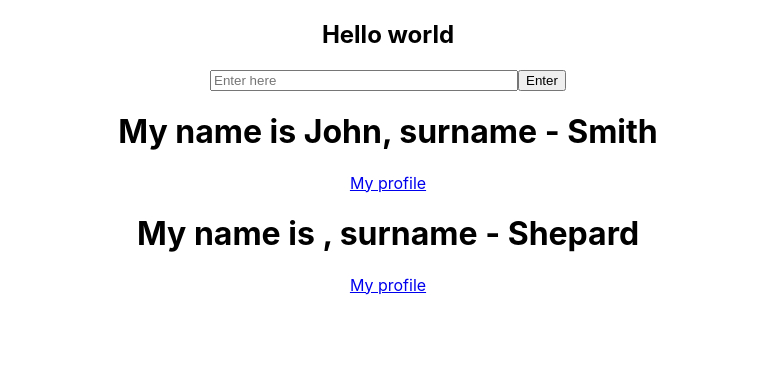
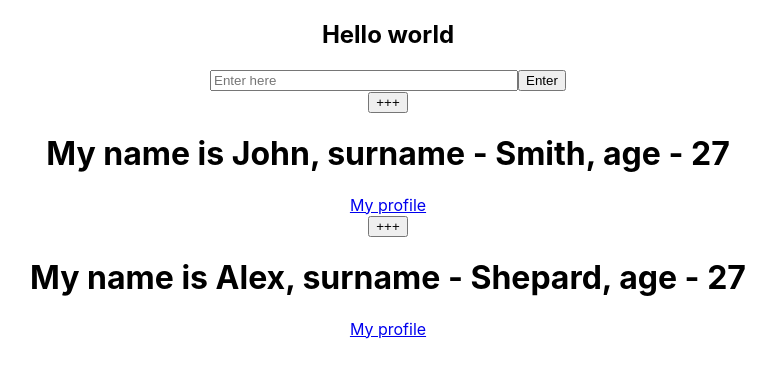
Before and after one commit to AleksandrGubich/ReactCourse2025, a React (Create React App) app in the folder myapp/: page / in a window 1280 px wide. Shown: the top 378 px of the page, without its empty margins (252-1028 px from the left). Built offline with nearby package versions, Linux system fonts and the light colour scheme.

Commit message:
Состояния

```diff
--- a/myapp/src/App.js
+++ b/myapp/src/App.js
@@ -5,16 +5,46 @@
   return <h2>Hello world</h2>;
 };
 
-const WhoAmI = ({ name, surname, link }) => {
+class WhoAmI extends Component {
+  constructor(props) {
+    super(props);
+    this.state = {
+      years: 27,
+      text: "+++",
+    };
+  }
+
+  nextYear = () => {
+    // this.setState({ years: this.state.years + 1 });
+    this.setState((state) => ({
+      years: state.years + 1,
+    }));
+  };
+
+  render() {
+    const { name, surname, link } = this.props;
     return (
       <div>
+        <button onClick={this.nextYear}>{this.state.text}</button>
         <h1>
-        My name is {name.firstName}, surname - {surname}
+          My name is {name}, surname - {surname}, age - {this.state.years}
         </h1>
         <a href={link}>My profile</a>
       </div>
     );
-};
+  }
+}
+
+// const WhoAmI = ({ name, surname, link }) => {
+//   return (
+// <div>
+//   <h1>
+//     My name is {name.firstName}, surname - {surname}
+//   </h1>
+//   <a href={link}>My profile</a>
+// </div>
+//   );
+// };
 
 // export const Field = () => {
 //   const holder = "Enter here";
@@ -56,11 +86,7 @@
       {/* <Fields /> */}
       <FieldClass />
       <Btn />
-      <WhoAmI
-        name={{ firstName: "John" }}
-        surname="Smith"
-        link="facebook.com"
-      />
+      <WhoAmI name="John" surname="Smith" link="facebook.com" />
       <WhoAmI name="Alex" surname="Shepard" link="vk.com" />
     </div>
   );
```
Lines whose indentation alone changed are shown as unchanged.
